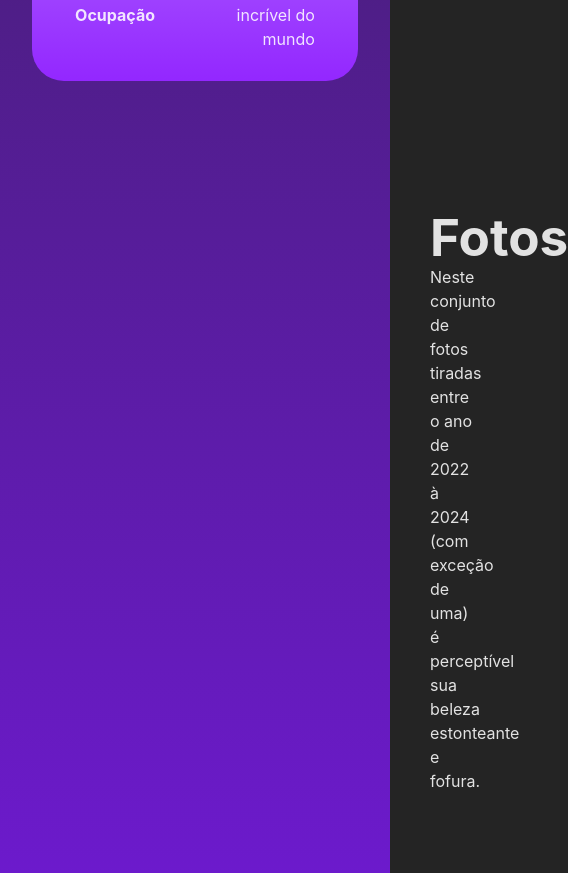
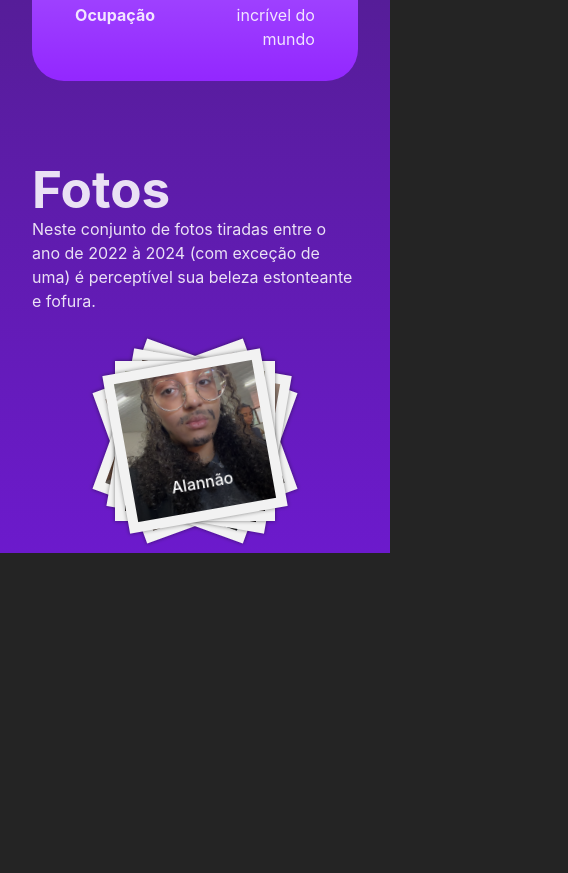
Before and after one commit to arthur-cristo/alannas_wiki, a React (Vite) app: page / in a window 390 px wide. Shown: the part 1387-2260 px from the top of the page, 568 px wide, since content can reach past the window. After the commit the page ends 1940 px from the top, so only its background shows below. Built offline with nearby package versions, Linux system fonts and the light colour scheme.

Commit message:
Refactor CSS styles for index, header, and PhotosGallery components

```diff
--- a/components/Home.jsx
+++ b/components/Home.jsx
@@ -20,7 +20,7 @@ const Home = () => {
                 se tornar uma arquiteta no futuro para planejar lindas casas e prédios.
             </p>
             <div className="card">
-                <img src='./alannas_wiki/assets/img/first_card.png' alt="Alanna no Laço Gaúcho" />
+                <img src='./assets/img/first_card.png' alt="Alanna no Laço Gaúcho" />
                 <table>
                     <tbody>
                         <tr>
--- a/components/PhotosGallery.jsx
+++ b/components/PhotosGallery.jsx
@@ -9,23 +9,23 @@ const PhotoGallery = () => {
 
   useEffect(() => {
     const inData = [
-      { src: '/alannas_wiki/assets/img/socio.png', title: 'Com o sócio' },
-      { src: '/alannas_wiki/assets/img/alannao.png', title: 'Alannão' },
-      { src: '/alannas_wiki/assets/img/aniversario_18.png', title: '18 anos!' },
-      { src: '/alannas_wiki/assets/img/aniversario_de_dudu.png', title: 'Aniversário de Dudu' },
-      { src: '/alannas_wiki/assets/img/batom.png', title: 'Passando batom' },
-      { src: '/alannas_wiki/assets/img/beijo_epico.png', title: 'Beijo épico' },
-      { src: '/alannas_wiki/assets/img/cadu_chupadu.png', title: 'Chupadinho!' },
-      { src: '/alannas_wiki/assets/img/emo.png', title: 'Emo?' },
-      { src: '/alannas_wiki/assets/img/foto_no_colegio.png', title: 'Cólegio' },
-      { src: '/alannas_wiki/assets/img/gang_trans.png', title: 'Gang Trans' },
-      { src: '/alannas_wiki/assets/img/laco_gaucho.png', title: 'Laço Gaúcho' },
-      { src: '/alannas_wiki/assets/img/love.png', title: 'Love' },
-      { src: '/alannas_wiki/assets/img/noise.png', title: 'Eu i Ela' },
-      { src: '/alannas_wiki/assets/img/pensando.png', title: 'Pensando...' },
-      { src: '/alannas_wiki/assets/img/show_do_jao.png', title: 'Show do Jão' },
-      { src: '/alannas_wiki/assets/img/show_do_jao_com_amigas.png', title: 'Show do Jão acompanhada' },
-      { src: '/alannas_wiki/assets/img/silly.png', title: 'Silly' }
+      { src: './assets/img/socio.png', title: 'Com o sócio' },
+      { src: './assets/img/alannao.png', title: 'Alannão' },
+      { src: './assets/img/aniversario_18.png', title: '18 anos!' },
+      { src: './assets/img/aniversario_de_dudu.png', title: 'Aniversário de Dudu' },
+      { src: './assets/img/batom.png', title: 'Passando batom' },
+      { src: './assets/img/beijo_epico.png', title: 'Beijo épico' },
+      { src: './assets/img/cadu_chupadu.png', title: 'Chupadinho!' },
+      { src: './assets/img/emo.png', title: 'Emo?' },
+      { src: './assets/img/foto_no_colegio.png', title: 'Cólegio' },
+      { src: './assets/img/gang_trans.png', title: 'Gang Trans' },
+      { src: './assets/img/laco_gaucho.png', title: 'Laço Gaúcho' },
+      { src: './assets/img/love.png', title: 'Love' },
+      { src: './assets/img/noise.png', title: 'Eu i Ela' },
+      { src: './assets/img/pensando.png', title: 'Pensando...' },
+      { src: './assets/img/show_do_jao.png', title: 'Show do Jão' },
+      { src: './assets/img/show_do_jao_com_amigas.png', title: 'Show do Jão acompanhada' },
+      { src: './assets/img/silly.png', title: 'Silly' }
     ];
 
     const updateData = () => {
@@ -42,7 +42,11 @@ const PhotoGallery = () => {
 
   return (
     <div className="photosCarousel">
-      <Carousel
+      <div className="text-mobile">
+        <h1>Fotos</h1>
+        <p>Neste conjunto de fotos tiradas entre o ano de 2022 à 2024 (com exceção de uma) é perceptível sua beleza estonteante e fofura.</p>
+      </div>
+      <Carousel className="carousel"
         data={data}
       />
       <div className="text">
--- a/src/App.jsx
+++ b/src/App.jsx
@@ -12,7 +12,7 @@ function App() {
   const photosRef = useRef(null);
 
   const scrollToSection = (sectionRef) => {
-    sectionRef.current?.scrollIntoView({ behavior: 'smooth' });
+    sectionRef.current?.scrollIntoView({ behavior: 'smooth', block: 'start' });
   }
 
   return (
--- a/src/index.css
+++ b/src/index.css
@@ -35,3 +35,12 @@ h1 {
 .bg {
   background: linear-gradient(0deg, rgba(108,26,204,1) 0%, rgba(36,36,36,1) 100%);
 }
+
+.home, .photos {
+  padding: 0;
+  margin: 0;
+}
+
+.home {
+  scroll-margin-top: 8em;
+}
--- a/style/Carousel.css
+++ b/style/Carousel.css
@@ -7,6 +7,12 @@
 
     display: grid;
     width: 300px;
+}
+
+@media(max-width: 768px) {
+    .gallery {
+        width: 10em;
+    }
 }
 
 .slide-container {
@@ -75,6 +81,13 @@
     0%, 100%, 20% { transform: translateX(0%) rotate(var(--r)); }
 }
 
+@media(max-width: 768px) {
+    @keyframes slide {
+        10% { transform: translateX(50%) rotate(var(--r)); }
+        0%, 100%, 20% { transform: translateX(0%) rotate(var(--r)); }
+    }
+}
+
 @keyframes z-order {
     10%, 20% { z-index: 1; }
     80% { z-index: 2; }
--- a/style/PhotosGallery.css
+++ b/style/PhotosGallery.css
@@ -10,3 +10,24 @@
     width: 20%;
     margin-left: 30em;
 }
+
+.text-mobile {
+    display: none;
+}
+@media(max-width: 768px) {
+    .photosCarousel {
+        flex-direction: column;
+        gap: 3em;
+        padding: 2em;
+    }
+
+    .text-mobile {
+        width: 100%;
+        margin-left: 0;
+        display: block;
+    }
+
+    .text {
+        display: none;
+    }
+}
```
Also changed, not shown: 3 other files (tests, documents, lock files or other folders).
